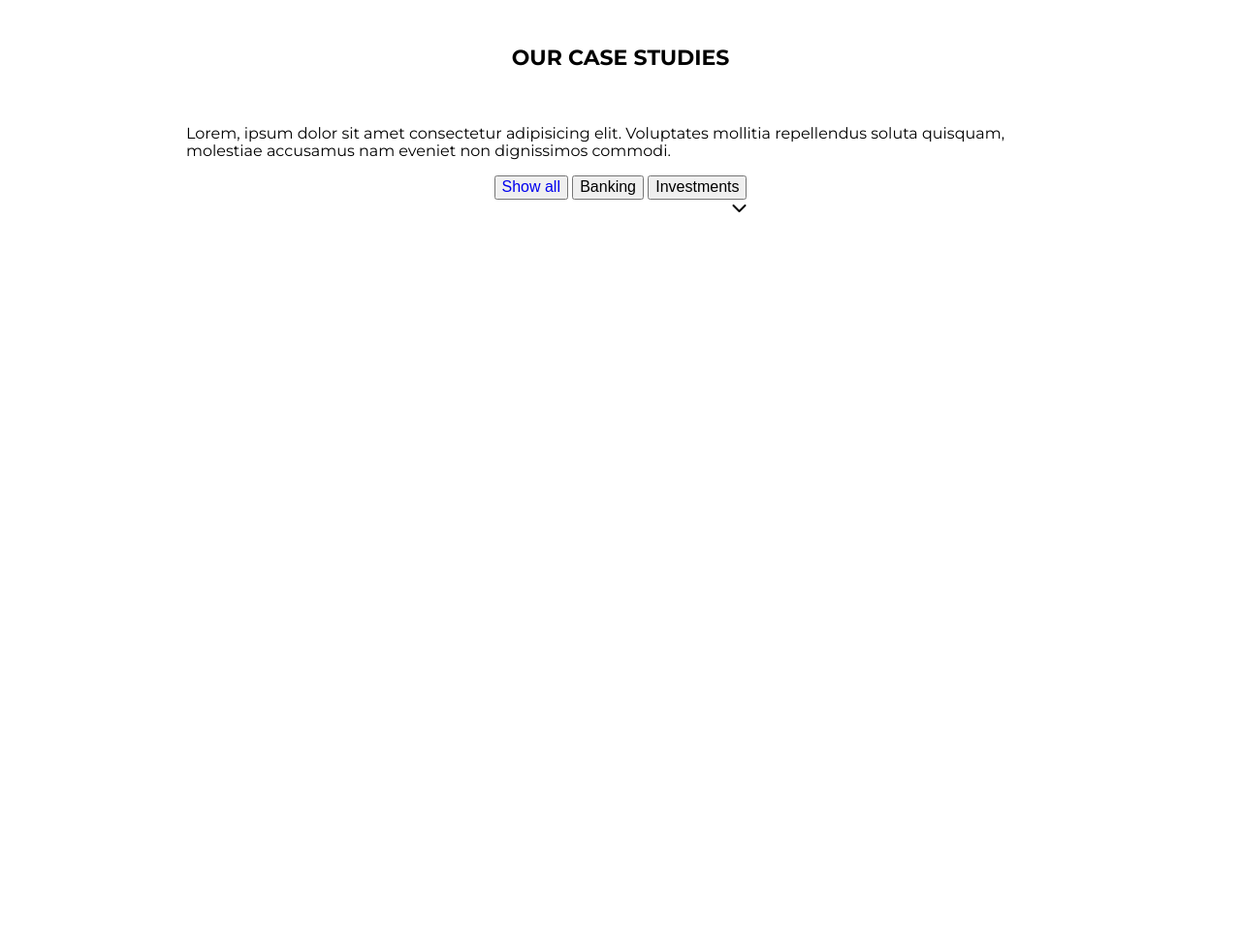
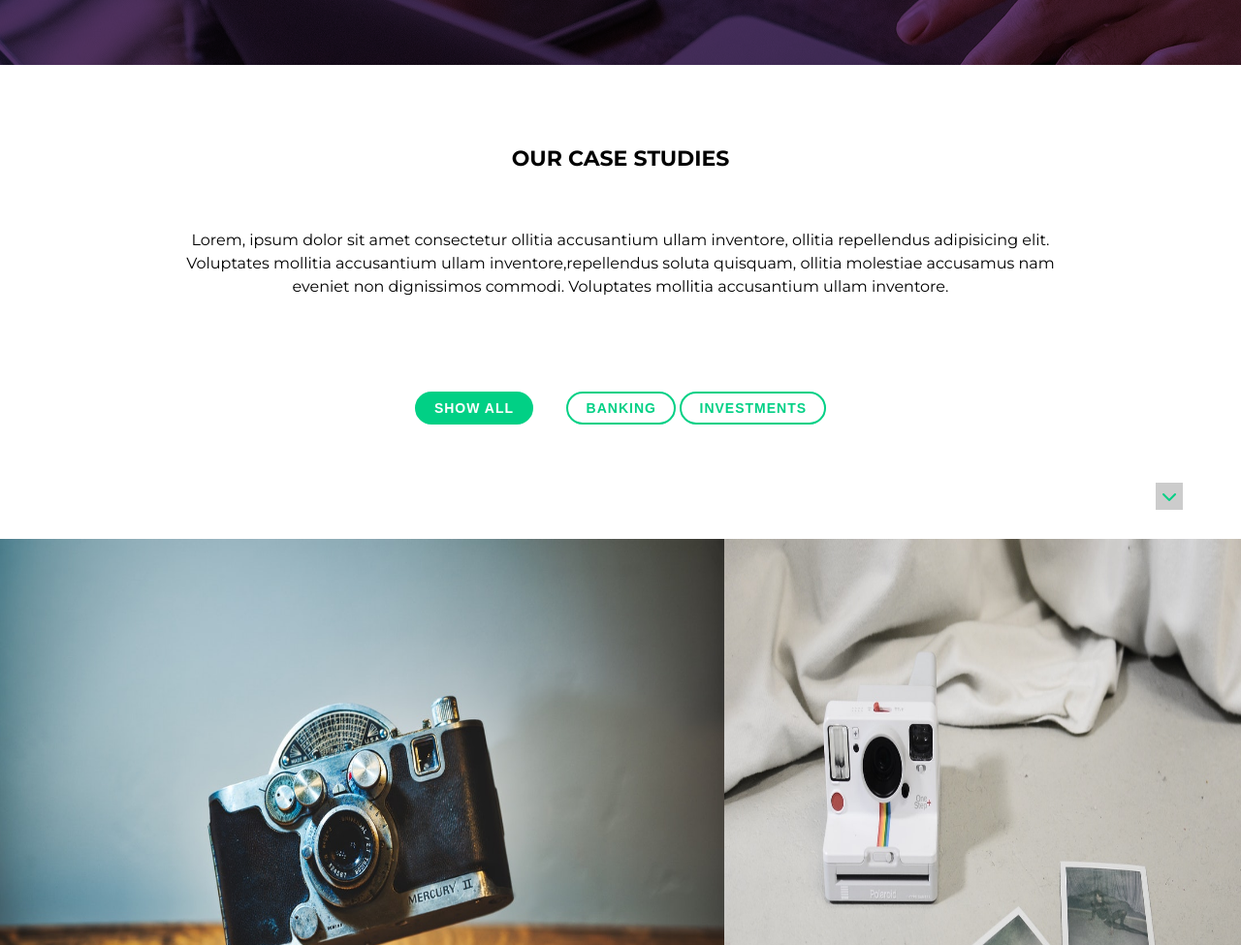
Before and after one commit to alex257/psd5Explore, a website: page src/index.html in a window 1280 px wide. Shown: the part 3026-4001 px from the top of the page at 97% size. Before the commit the page ends 3248 px from the top, so only its background shows below. Drawn offline with nearby package versions, Linux system fonts and the light colour scheme; files that its build step writes are made by us from their sources; files whose address does not match are found by name.

Commit message:
finish studies

```diff
--- a/src/index.html
+++ b/src/index.html
@@ -232,10 +232,6 @@
 
        </div>
 
-
-
-
-
            </div>
 
            <div class="col-lg-12 d-flex d-none flex-column">
@@ -255,10 +251,6 @@
              </div>
 
            </div>
-
-
-
-
 
                </div>
 
@@ -293,7 +285,7 @@
     <div class="numbers__card d-flex align-items-center justify-content-center ">
       <div class="d-flex flex-column justify-content-center align-items-center">
         <div class="icon-wrapper d-flex justify-content-center align-items-center">
-          <i class="fas fa-id-card-alt"></i>        </div>
+          <i class="fas fa-id-card-alt"></i></div>
     <p class="numbers__number">3757</p>
         <p class="gray">Customers</p>
       </div>
@@ -303,7 +295,7 @@
     <div class="numbers__card d-flex align-items-center justify-content-center ">
       <div class="d-flex flex-column justify-content-center align-items-center">
         <div class="icon-wrapper d-flex justify-content-center align-items-center">
-          <i class="fas fa-comment-dots"></i>        </div>
+          <i class="fas fa-comment-dots"></i></div>
     <p class="numbers__number">6552</p>
         <p class="gray">Subcribers</p>
       </div>
@@ -313,7 +305,7 @@
   <div class="numbers__card d-flex align-items-center justify-content-center ">
     <div class="d-flex flex-column justify-content-center align-items-center">
       <div class="icon-wrapper d-flex justify-content-center align-items-center">
-        <i class="fas fa-download"></i>      </div>
+        <i class="fas fa-download"></i></div>
   <p class="numbers__number">4487</p>
       <p class="gray">Downloads</p>
     </div>
@@ -329,20 +321,40 @@
       <div class="row flex-column justify-content-center align-items-center">
         <div class="col-lg-12 d-flex flex-column justify-content-center align-items-center">
 <h2 class="studies__heading">Our case studies</h2>
-<p>Lorem, ipsum dolor sit amet consectetur adipisicing elit. Voluptates mollitia repellendus soluta quisquam, molestiae accusamus nam eveniet non dignissimos commodi.</p>
+<p>Lorem, ipsum dolor sit amet consectetur ollitia accusantium ullam inventore, ollitia repellendus adipisicing elit. Voluptates mollitia accusantium ullam inventore,repellendus soluta quisquam, ollitia molestiae accusamus nam eveniet non dignissimos commodi. Voluptates mollitia accusantium ullam inventore.</p>
         </div>
         <div class="col-lg-12">
           <button><a href="#">Show all</a></button>
           <button><a href="#"></a>Banking</button>
           <button><a href="#"></a>Investments</button>
-<div class="icon-wrapper d-flex justify-content-end">
-  <i class="fas fa-chevron-down"></i>
-</div>
+
         </div>
 
 
       </div>
+
+
+
     </div>
+      <div class="container-full">
+        <div class="row">
+          <div class="col-lg-12 d-flex justify-content-end">
+            <div class="studies__icon d-flex justify-content-center align-items-center">
+              <i class="fas fa-chevron-down"></i>
+            </div>
+          </div>
+        </div>
+        <div class="row">
+          <div class="studies__img col-lg-7">
+  <img src="img/1.jpg" alt="">
+          </div>
+          <div class="studies__img col-lg-5">
+            <img src="img/2.jpg" alt="">
+          </div>
+        </div>
+      </div>
+
+
 
   </section>
     <script src="/js/main.js"></script>
--- /dev/null
+++ b/src/scss/components/_buttons.scss
@@ -0,0 +1,7 @@
+button {
+    text-transform: uppercase;
+    border-radius: 22px;
+    font-weight: 600;
+    font-size: 1.4rem;
+    letter-spacing: 1px;
+}
--- a/src/scss/layouts/_header.scss
+++ b/src/scss/layouts/_header.scss
@@ -114,14 +114,14 @@
     }
 
     button {
-      text-transform: uppercase;
+      //text-transform: uppercase;
 
       border: 2px solid $green;
       padding: 0.5em 1.3em;
-      border-radius: 22px;
-      font-weight: 600;
+      //border-radius: 22px;
+      //font-weight: 600;
       font-size: 1.4rem;
-      letter-spacing: 1px;
+      //letter-spacing: 1px;
 
       &:first-of-type {
         background: transparent;
--- a/src/scss/main.scss
+++ b/src/scss/main.scss
@@ -9,6 +9,7 @@
 @import "base/base";
 @import "base/typography";
 @import "base/utilities";
+@import "components/buttons";
 @import "layouts/header";
 @import "sections/about";
 @import "sections/benefits";
--- a/src/scss/sections/_about.scss
+++ b/src/scss/sections/_about.scss
@@ -51,12 +51,11 @@
   }
 
   &__card-btn {
-    text-transform: uppercase;
     text-align: center;
     border: 2px solid $green;
     font-size: 1.3rem;
     padding: 0.5em 1.1em;
-    transition: 0.3s ease-in-out;
+    transition: background 0.3s ease-in-out;
     margin-bottom: 3rem;
 
     &:hover{
--- a/src/scss/sections/_benefits.scss
+++ b/src/scss/sections/_benefits.scss
@@ -1,6 +1,7 @@
 .benefits {
   background: transparentize($gray, 0.7);
   line-height: 1.6;
+  padding-bottom: 15rem;
 
   &__img {
     margin-top: -10rem;
@@ -52,7 +53,7 @@
 
   .benefit {
     border-bottom: 1px solid $gray;
-    margin-bottom: 5rem;
+
   }
 
   .benefit-img {
--- a/src/scss/sections/_studies.scss
+++ b/src/scss/sections/_studies.scss
@@ -1,6 +1,71 @@
 .studies{
+    line-height: 1.5;
 
     &__heading{
         margin: 8rem 0 4rem 0;
     }
+
+    p{
+     text-align: center;
+     padding-bottom: 8rem;
+    }
+
+    button {
+        color: $green;
+        background: $white;
+        border: 2px solid $green;
+        padding: 0.5em 1.3em;
+        font-size: 1.4rem;
+        margin-bottom: 6rem;
+        transition: background 0.3s ease-in-out;
+
+        &:hover {
+            background: $green;
+            color: $white;
+        }
+
+        &:first-of-type {
+          background: $green;
+          margin-right: 3rem;
+
+          &:hover {
+              background: $white;
+              color: $green;
+          }
+        }
+    a{
+        color: $white;
+
+        &:hover {
+            color: $green;
+        }
+
+    }
+    }
+
+    &__icon{
+        background: $gray;
+        width: 28px;
+        height: 28px;
+        margin-bottom: 3rem;
+        margin-right: 6rem;
+
+        .fas{
+           color: $green;
+        }
+
+    }
+
+   &__img{
+       img{
+        height: 80vh;
+        width: 100%;
+       }
+
+   }
 }
+
+
+//.fa-chevron-down{
+//    color: $green;
+//}/
```
Also changed, not shown: src/img/1.jpg (added), src/img/2.jpg (added), src/img/3.jpg (added), 1 other file.
